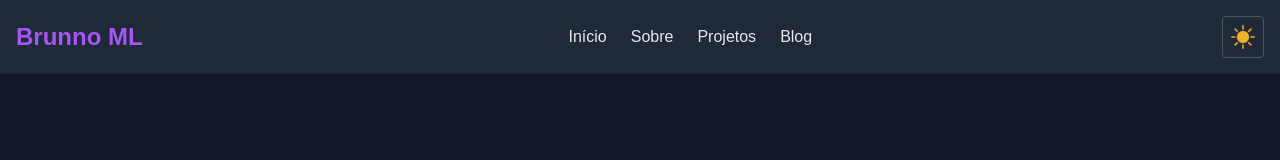
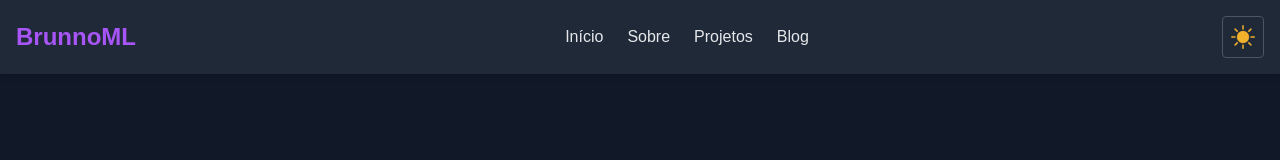
Before and after one commit to BrunnoML/bml-nextjs-notion, a Next.js app: page / in a window 1280 px wide. Shown: the top 160 px of the page. Built offline with nearby package versions, Linux system fonts and the light colour scheme.

Commit message:
atualiza nome no header

```diff
--- a/src/app/components/Header.tsx
+++ b/src/app/components/Header.tsx
@@ -36,7 +36,7 @@ export default function Header() {
       {/* Logo + Título */}
       <div className="flex items-center">
         <Link href="/" className="text-2xl font-bold text-purple-500 mr-4 hover:text-purple-600 transition-colors">
-        Brunno ML
+        BrunnoML
         </Link>
       </div>
 
```
